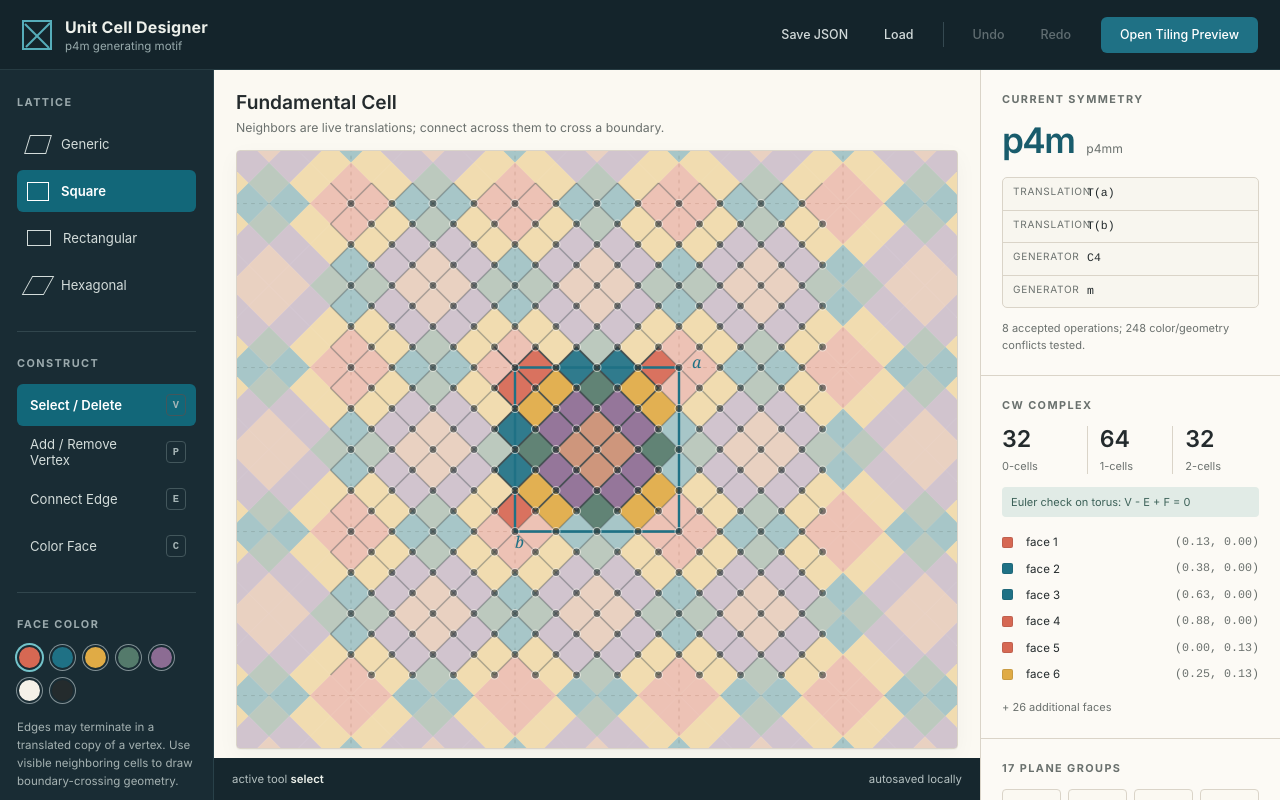
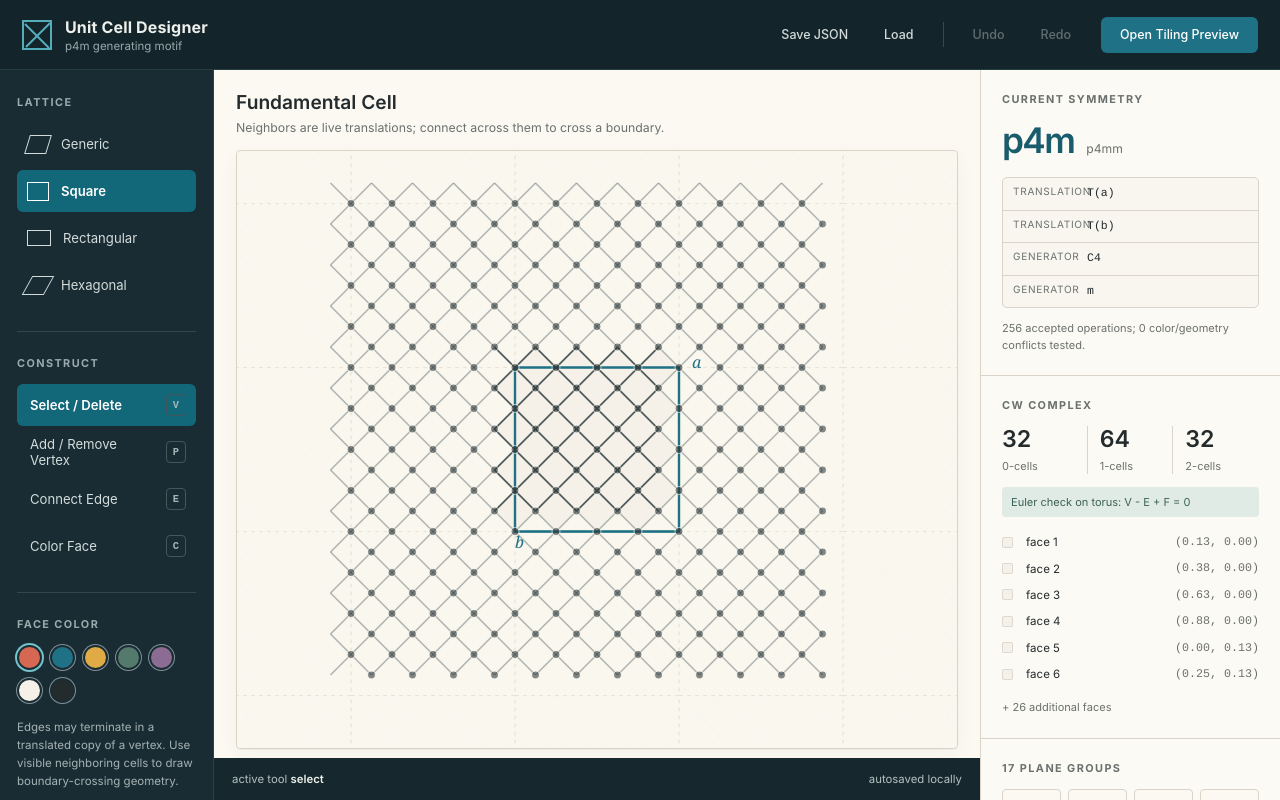
Before and after one commit to nasqret/symm, a React (Vite) app: page / in a window 1280 px wide. Built offline with nearby package versions, Linux system fonts and the light colour scheme.

Commit message:
Minimize wallpaper preset decorations

```diff
--- a/src/data/wallpaperGroups.ts
+++ b/src/data/wallpaperGroups.ts
@@ -219,28 +219,50 @@ export const WALLPAPER_GROUPS: WallpaperGroup[] = [
   },
 ];
 
-const PRESET_COLORS = [
-  "#d66853",
-  "#1f7185",
-  "#e0ab45",
-  "#547a6b",
-  "#8c6c93",
-  "#ca8f72",
-  "#4d88a5",
-  "#c59c42",
-  "#90624f",
-  "#6d877a",
-  "#b66f82",
-  "#5872a0",
-  "#df9260",
-  "#708b42",
-  "#936aa7",
-  "#3f817e",
-  "#c96b41",
-  "#447492",
-  "#b48b36",
-  "#626f68",
-];
+interface DecorationSeed {
+  point: FractionalPoint;
+  color: string;
+}
+
+const ACCENT_COLOR = "#d66853";
+const SECONDARY_ACCENT_COLOR = "#1f7185";
+
+// Each seed expands over its target group's operation closure. The sets are minimal
+// non-background witnesses for the generated mesh under the current symmetry classifier.
+const MINIMAL_PRESET_DECORATIONS: Record<string, DecorationSeed[]> = {
+  p1: [
+    { point: { u: 1 / 8, v: 0 }, color: ACCENT_COLOR },
+    { point: { u: 3 / 8, v: 0 }, color: SECONDARY_ACCENT_COLOR },
+  ],
+  p2: [],
+  pm: [
+    { point: { u: 1 / 8, v: 0 }, color: ACCENT_COLOR },
+    { point: { u: 3 / 8, v: 0 }, color: SECONDARY_ACCENT_COLOR },
+  ],
+  pg: [
+    { point: { u: 1 / 8, v: 0 }, color: ACCENT_COLOR },
+    { point: { u: 0, v: 1 / 8 }, color: ACCENT_COLOR },
+  ],
+  cm: [
+    { point: { u: 1 / 8, v: 0 }, color: ACCENT_COLOR },
+    { point: { u: 3 / 8, v: 0 }, color: SECONDARY_ACCENT_COLOR },
+  ],
+  pmm: [{ point: { u: 1 / 8, v: 0 }, color: ACCENT_COLOR }],
+  pmg: [{ point: { u: 1 / 8, v: 0 }, color: ACCENT_COLOR }],
+  pgg: [
+    { point: { u: 1 / 8, v: 0 }, color: ACCENT_COLOR },
+    { point: { u: 0, v: 1 / 8 }, color: ACCENT_COLOR },
+  ],
+  cmm: [],
+  p4: [{ point: { u: 1 / 4, v: 1 / 8 }, color: ACCENT_COLOR }],
+  p4m: [],
+  p4g: [{ point: { u: 1 / 4, v: 1 / 8 }, color: ACCENT_COLOR }],
+  p3: [{ point: { u: 4 / 15, v: 1 / 15 }, color: ACCENT_COLOR }],
+  p3m1: [{ point: { u: 1 / 3, v: 1 / 3 }, color: ACCENT_COLOR }],
+  p31m: [{ point: { u: 4 / 15, v: 1 / 15 }, color: ACCENT_COLOR }],
+  p6: [{ point: { u: 4 / 15, v: 1 / 15 }, color: ACCENT_COLOR }],
+  p6m: [],
+};
 
 function keyForCoordinate(value: number): string {
   return String(Math.round(mod1(value) * 10000)).padStart(4, "0");
@@ -344,25 +366,23 @@ export function buildPresetDocument(symbol: string): CellDocument {
   const faces = extractFaces(base);
   const closure = operationClosure(group.operations);
   const assigned = new Map<string, string>();
-  let colorIndex = 0;
-  for (const face of faces) {
-    if (assigned.has(face.signature)) {
-      continue;
+  const seeds = MINIMAL_PRESET_DECORATIONS[group.symbol];
+  if (!seeds) {
+    throw new Error(`Missing minimal decoration definition for ${group.symbol}`);
+  }
+  for (const seed of seeds) {
+    const face = findFaceAtPoint(faces, seed.point);
+    if (!face) {
+      throw new Error(`Missing decoration seed face for ${group.symbol}`);
     }
-    const color =
-      PRESET_COLORS[colorIndex] ??
-      `hsl(${Math.round((colorIndex * 137.508 + 19) % 360)} ${48 + (colorIndex % 4) * 5}% ${
-        58 + (colorIndex % 3) * 5
-      }%)`;
-    colorIndex += 1;
-    assigned.set(face.signature, color);
+    assigned.set(face.signature, seed.color);
     for (const symmetry of closure) {
       const target = findFaceAtPoint(
         faces,
         normalizePoint(applyOperation(symmetry, face.samplePoint)),
       );
       if (target) {
-        assigned.set(target.signature, color);
+        assigned.set(target.signature, seed.color);
       }
     }
   }
```
Also changed, not shown: knowledge-base/PRESET_VALIDATION.md (+31 -0 lines), knowledge-base/groups/p1.md (+2 -1 lines), knowledge-base/groups/p4m.md (+5 -1 lines), knowledge-base/README.md, knowledge-base/motifs/p4m/README.md, 4 other files (tests, documents, lock files or other folders).
